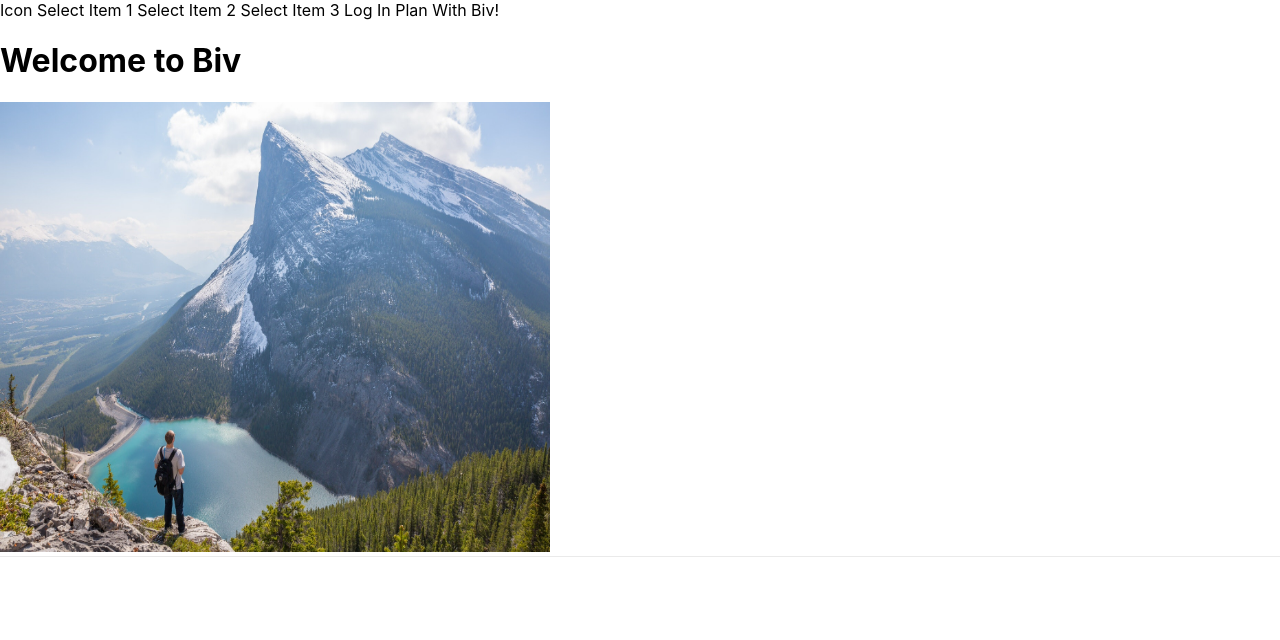
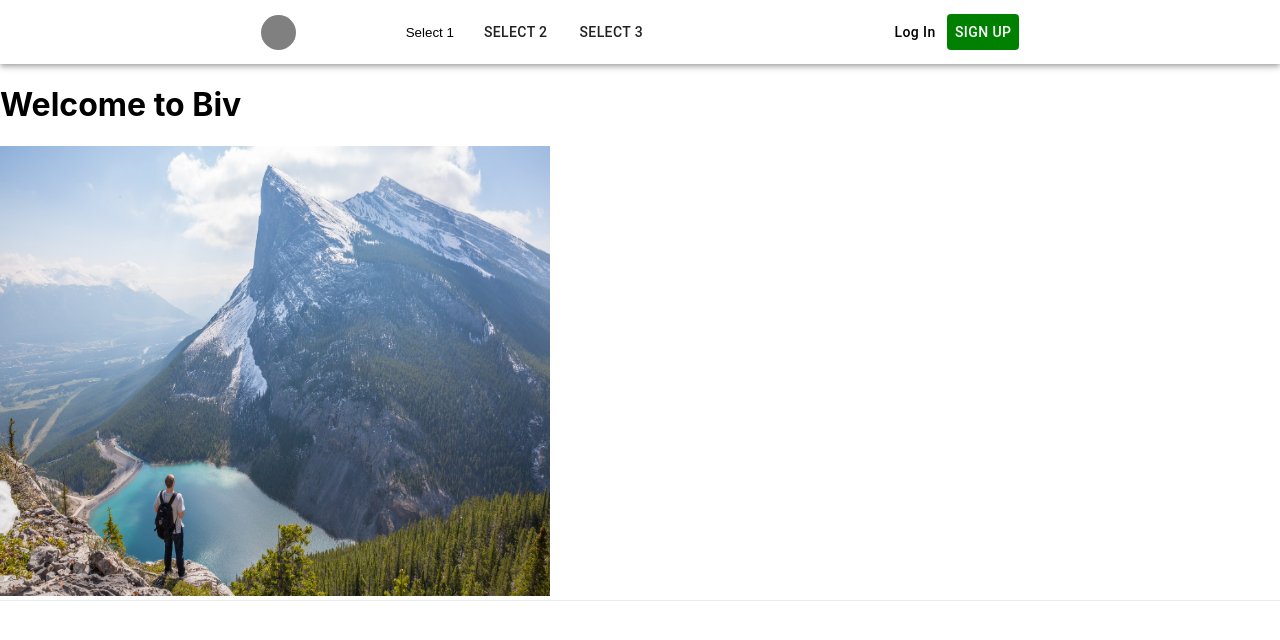
Before and after one commit to AlonsoVS/Biv-web-frontend, a Next.js app: page / in a window 1280 px wide. Shown: the top 640 px of the page. Built offline with nearby package versions, Linux system fonts and the light colour scheme.

Commit message:
Add Navbar from material-ui/core with basics styles

```diff
--- a/components/Navbar.js
+++ b/components/Navbar.js
@@ -1,14 +1,90 @@
+import { AppBar, Button, IconButton, makeStyles, MenuItem, Toolbar } from '@material-ui/core';
 import React from 'react'
 
+const useStyles = makeStyles({
+    logoButton: {
+        background: 'grey',
+        height: '35px',
+        width: '35px',
+        margin: '0'
+    },
+    loginButton: {
+        background: 'white',
+        color: 'black',
+        textTransform: 'none'
+    },
+    logContainer: {
+        display: 'flex',
+        margin: '0rem 0rem 0rem 8rem'
+    },
+    selectContainer: {
+        color: 'grey',
+        margin: '0 6rem',
+        display: 'flex',
+        flexDirection: 'row',
+        justifyContent: 'space-around',
+        "& button:active": {
+            background: 'green',
+            outline: 'none'
+        },
+        "& button:hover": {
+            color: 'green',
+            outline: 'none'
+        }
+    },
+    signUpButton: {
+        background: 'green',
+        width: 'max-content',
+        "&:hover": {
+            background: 'purple'
+        }
+    },
+    selectNavButton: {
+        background: 'none',
+        border: 'none',
+        borderRadius: '4px',
+        cursor: 'pointer',
+        margin: '0rem 0.5rem',
+        "&:focus": {
+            outline: 'none'
+        },
+    },
+    toolbar: {
+        background: 'white',
+        display: 'flex',
+        justifyContent: 'space-between',
+        margin: 'auto'
+    }
+});
+
 export default function Navbar(props) {
+    const classes = useStyles();
     return(
-        <div>
-            <span>Icon</span>
-            <span><a href='#'> Select Item 1 </a></span>
-            <span><a href='#'> Select Item 2 </a></span>
-            <span><a href='#'> Select Item 3 </a></span>
-            <span><a href='#'> Log In </a></span>
-            <span><a href='#'> Plan With Biv! </a></span>
-        </div>
+        <AppBar position="static" style={ { background: 'white' } }>
+            <Toolbar className={classes.toolbar}>
+                <IconButton
+                    edge="start"
+                    className={classes.logoButton}
+                    color="inherit" aria-label="logo"
+                >
+                    <MenuItem />
+                </IconButton>
+                <div className={classes.selectContainer}>
+                    <button className={classes.selectNavButton}>
+                        Select 1
+                    </button>
+                    <Button className={classes.selectNavButton}>
+                        Select 2
+                    </Button>
+                    <Button className={classes.selectNavButton}>
+                        Select 3
+                    </Button>
+                </div>
+                <div className={classes.logContainer}>
+                    <Button className={classes.loginButton} color="inherit">Log In</Button>
+                    <Button className={classes.signUpButton} color="inherit">Sign Up</Button>
+                </div>
+            </Toolbar>
+        </AppBar>
     );
 }
--- a/package.json
+++ b/package.json
@@ -8,6 +8,7 @@
     "start": "next start"
   },
   "dependencies": {
+    "@material-ui/core": "^4.11.3",
     "next": "10.0.6",
     "react": "17.0.1",
     "react-dom": "17.0.1"
```
Also changed, not shown: 1 other file (tests, documents, lock files or other folders).
